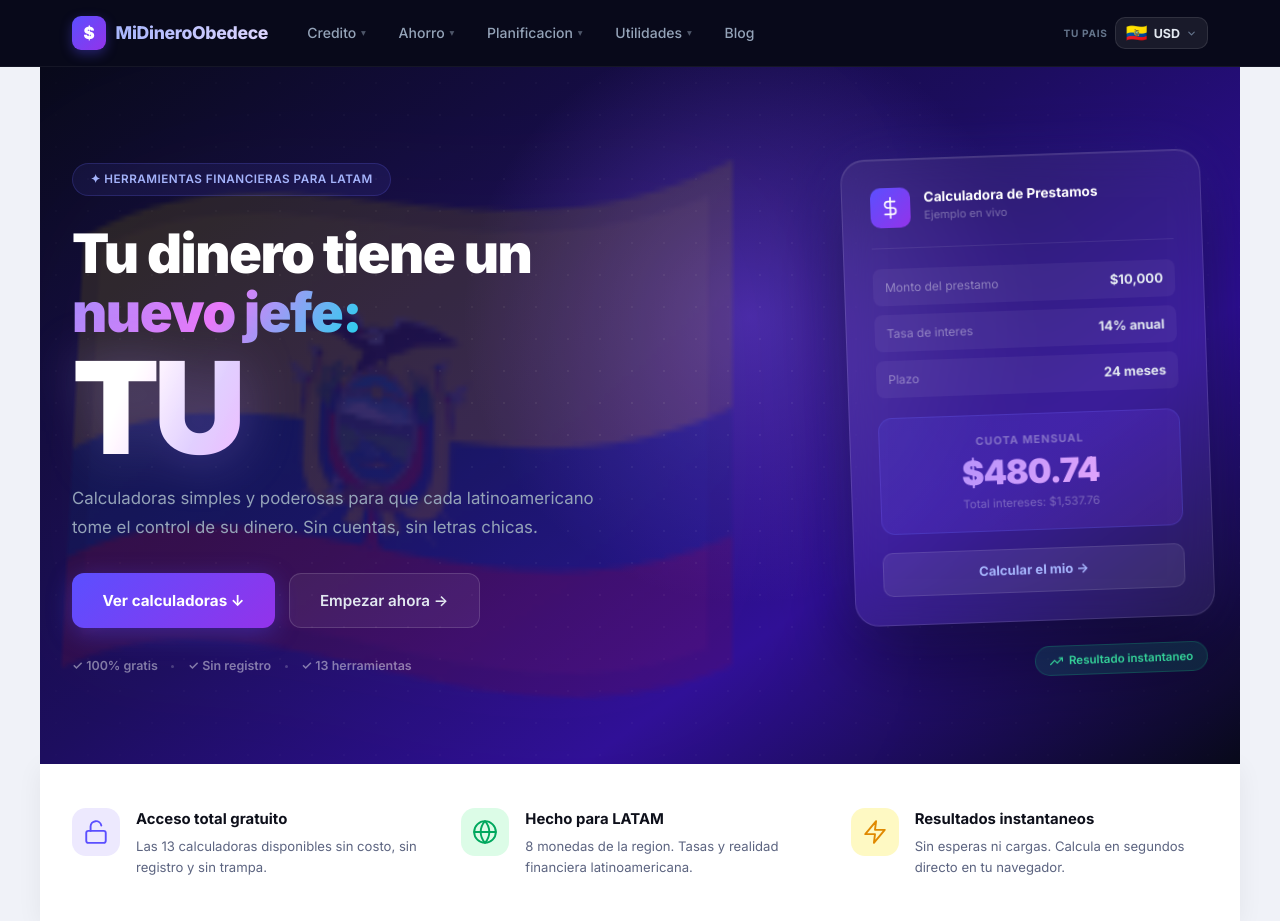
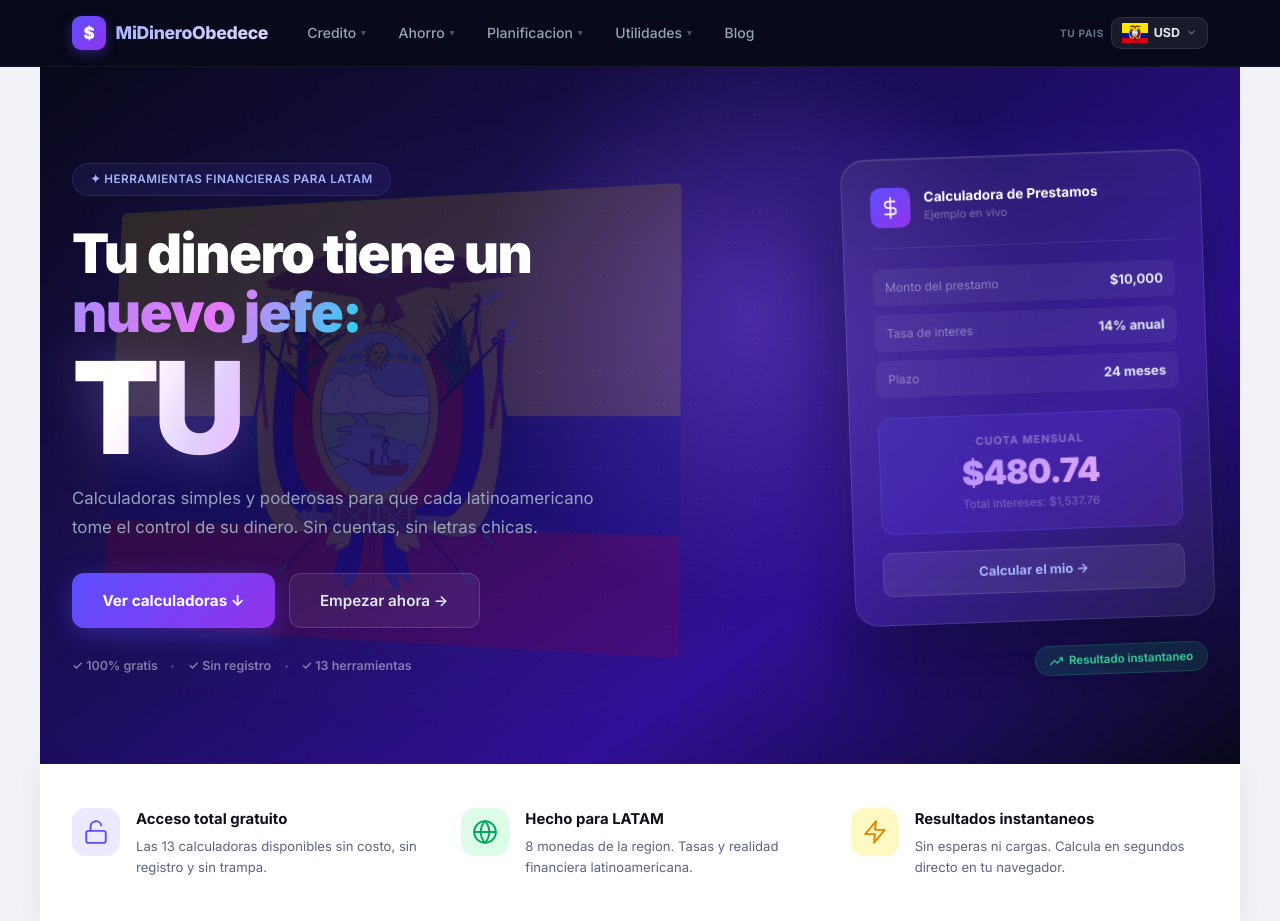
Before and after one commit to rgomezarroyo/midineroobedece, a Flask app: page / in a window 1280 px wide. Shown: the top 921 px of the page. Run offline with Flask 3, Linux system fonts and the light colour scheme; some libraries are stand-ins or nearby versions.

Commit message:
fix: replace emoji flags with flag-icons SVG library for cross-platform rendering
- Hero watermark: <span> emoji -> <img> with SVG src (ec.svg default)
- Dropdown options: all 8 emoji spans -> fi fi-XX classes
- style.css: .hero-flag-wm uses width/height:auto instead of font-size
- main.js: CP_FLAGS adds ISO code [2], selectCurrency/DOMContentLoaded
  update className and wm.src instead of textContent

Co-Authored-By: Claude Sonnet 4.6 <noreply@anthropic.com>

```diff
--- a/app/static/css/style.css
+++ b/app/static/css/style.css
@@ -325,6 +325,9 @@ header {
     text-align: center;
 }
 
+.cp-flag-sel.fi { font-size: 1.2rem; line-height: 1; }
+.cp-flag.fi { font-size: 1.4rem; border-radius: 3px; width: auto; }
+
 .cp-info {
     display: flex;
     flex-direction: column;
@@ -483,13 +486,14 @@ main {
     position: absolute;
     left: 50%;
     top: 50%;
-    font-size: clamp(12rem, 48vw, 30rem);
-    line-height: 1;
+    width: clamp(20rem, 60vw, 48rem);
+    height: auto;
+    border-radius: 6px;
     pointer-events: none;
     user-select: none;
     z-index: 0;
     opacity: 0.12;
-    filter: blur(0.4px) drop-shadow(0 0 80px rgba(167,139,250,0.25));
+    filter: blur(0.5px) drop-shadow(0 0 80px rgba(167,139,250,0.25));
     animation: heroFlagWave 7s cubic-bezier(0.45, 0.05, 0.55, 0.95) infinite;
     transition: opacity 0.38s ease;
     will-change: transform, opacity;
@@ -529,7 +533,7 @@ main {
 @media (min-width: 1025px) {
     .hero-flag-wm {
         left: 28%;
-        font-size: min(52rem, 46vw);
+        width: min(52rem, 46vw);
         opacity: 0.13;
     }
     .hero-tu {
--- a/app/static/js/main.js
+++ b/app/static/js/main.js
@@ -139,14 +139,14 @@ function changeCurrency(code) {
 
 // ── CURRENCY PICKER ──
 var CP_FLAGS = {
-  USD: ['🇪🇨', 'Ecuador'],
-  MXN: ['🇲🇽', 'Mexico'],
-  COP: ['🇨🇴', 'Colombia'],
-  PEN: ['🇵🇪', 'Peru'],
-  ARS: ['🇦🇷', 'Argentina'],
-  CLP: ['🇨🇱', 'Chile'],
-  BRL: ['🇧🇷', 'Brasil'],
-  BOB: ['🇧🇴', 'Bolivia'],
+  USD: ['🇪🇨', 'Ecuador',   'ec'],
+  MXN: ['🇲🇽', 'Mexico',    'mx'],
+  COP: ['🇨🇴', 'Colombia',  'co'],
+  PEN: ['🇵🇪', 'Peru',      'pe'],
+  ARS: ['🇦🇷', 'Argentina', 'ar'],
+  CLP: ['🇨🇱', 'Chile',     'cl'],
+  BRL: ['🇧🇷', 'Brasil',    'br'],
+  BOB: ['🇧🇴', 'Bolivia',   'bo'],
 };
 
 function toggleCurrencyPicker(e) {
@@ -163,7 +163,11 @@ function selectCurrency(code) {
   if (!data) return;
   var flagEl = document.getElementById('cp-flag-sel');
   var codeEl = document.getElementById('cp-code-sel');
-  if (flagEl) { flagEl.textContent = data[0]; flagEl.classList.remove('flag-pick'); void flagEl.offsetWidth; flagEl.classList.add('flag-pick'); }
+  if (flagEl) {
+    flagEl.className = 'cp-flag-sel fi fi-' + data[2];
+    void flagEl.offsetWidth;
+    flagEl.classList.add('flag-pick');
+  }
   if (codeEl) codeEl.textContent = code;
   document.querySelectorAll('.cp-option').forEach(function(el) {
     el.classList.toggle('active', el.dataset.code === code);
@@ -177,7 +181,7 @@ function selectCurrency(code) {
   if (wm && data) {
     wm.classList.add('swapping');
     setTimeout(function() {
-      wm.textContent = data[0];
+      wm.src = 'https://cdn.jsdelivr.net/npm/flag-icons@6.11.0/flags/4x3/' + data[2] + '.svg';
       wm.classList.remove('swapping');
     }, 380);
   }
@@ -197,14 +201,14 @@ document.addEventListener('DOMContentLoaded', function () {
   if (data) {
     var flagEl = document.getElementById('cp-flag-sel');
     var codeEl = document.getElementById('cp-code-sel');
-    if (flagEl) flagEl.textContent = data[0];
+    if (flagEl) flagEl.className = 'cp-flag-sel fi fi-' + data[2];
     if (codeEl) codeEl.textContent = saved;
     document.querySelectorAll('.cp-option').forEach(function(el) {
       el.classList.toggle('active', el.dataset.code === saved);
     });
     // Sincroniza bandera hero
     var wm = document.getElementById('hero-flag-wm');
-    if (wm) wm.textContent = data[0];
+    if (wm) wm.src = 'https://cdn.jsdelivr.net/npm/flag-icons@6.11.0/flags/4x3/' + data[2] + '.svg';
   }
   var sym = MDO_CURRENCIES[saved].symbol;
   document.querySelectorAll('.cur-sym').forEach(function(el) { el.textContent = sym; });
--- a/app/templates/base.html
+++ b/app/templates/base.html
@@ -73,6 +73,7 @@
     <link rel="preconnect" href="https://fonts.googleapis.com">
     <link rel="preconnect" href="https://fonts.gstatic.com" crossorigin>
     <link href="https://fonts.googleapis.com/css2?family=Inter:wght@400;500;600;700;800;900&display=swap" rel="stylesheet">
+    <link rel="stylesheet" href="https://cdn.jsdelivr.net/npm/flag-icons@6.11.0/css/flag-icons.min.css">
     <link rel="stylesheet" href="{{ url_for('static', filename='css/style.css') }}">
 </head>
 <body>
@@ -240,41 +241,41 @@
             <div class="currency-picker" id="currency-picker">
                 <span class="cp-label">Tu pais</span>
                 <button class="currency-trigger" id="currency-trigger" onclick="toggleCurrencyPicker(event)" aria-label="Seleccionar moneda">
-                    <span class="cp-flag-sel" id="cp-flag-sel">🇪🇨</span>
+                    <span class="cp-flag-sel fi fi-ec" id="cp-flag-sel"></span>
                     <span class="cp-code-sel" id="cp-code-sel">USD</span>
                     <svg class="cp-chevron" viewBox="0 0 24 24" fill="none" stroke="currentColor" stroke-width="2.5" stroke-linecap="round" stroke-linejoin="round"><polyline points="6 9 12 15 18 9"/></svg>
                 </button>
                 <div class="cp-dropdown" id="cp-dropdown" onclick="event.stopPropagation()">
                     <div class="cp-option active" data-code="USD" onclick="selectCurrency('USD')">
-                        <span class="cp-flag">🇪🇨</span>
+                        <span class="cp-flag fi fi-ec"></span>
                         <div class="cp-info"><strong>Ecuador</strong><span>USD $</span></div>
                     </div>
                     <div class="cp-option" data-code="MXN" onclick="selectCurrency('MXN')">
-                        <span class="cp-flag">🇲🇽</span>
+                        <span class="cp-flag fi fi-mx"></span>
                         <div class="cp-info"><strong>Mexico</strong><span>MXN $</span></div>
                     </div>
                     <div class="cp-option" data-code="COP" onclick="selectCurrency('COP')">
-                        <span class="cp-flag">🇨🇴</span>
+                        <span class="cp-flag fi fi-co"></span>
                         <div class="cp-info"><strong>Colombia</strong><span>COP $</span></div>
                     </div>
                     <div class="cp-option" data-code="PEN" onclick="selectCurrency('PEN')">
-                        <span class="cp-flag">🇵🇪</span>
+                        <span class="cp-flag fi fi-pe"></span>
                         <div class="cp-info"><strong>Peru</strong><span>PEN S/</span></div>
                     </div>
                     <div class="cp-option" data-code="ARS" onclick="selectCurrency('ARS')">
-                        <span class="cp-flag">🇦🇷</span>
+                        <span class="cp-flag fi fi-ar"></span>
                         <div class="cp-info"><strong>Argentina</strong><span>ARS $</span></div>
                     </div>
                     <div class="cp-option" data-code="CLP" onclick="selectCurrency('CLP')">
-                        <span class="cp-flag">🇨🇱</span>
+                        <span class="cp-flag fi fi-cl"></span>
                         <div class="cp-info"><strong>Chile</strong><span>CLP $</span></div>
                     </div>
                     <div class="cp-option" data-code="BRL" onclick="selectCurrency('BRL')">
-                        <span class="cp-flag">🇧🇷</span>
+                        <span class="cp-flag fi fi-br"></span>
                         <div class="cp-info"><strong>Brasil</strong><span>BRL R$</span></div>
                     </div>
                     <div class="cp-option" data-code="BOB" onclick="selectCurrency('BOB')">
-                        <span class="cp-flag">🇧🇴</span>
+                        <span class="cp-flag fi fi-bo"></span>
                         <div class="cp-info"><strong>Bolivia</strong><span>BOB Bs.</span></div>
                     </div>
                 </div>
--- a/app/templates/index.html
+++ b/app/templates/index.html
@@ -48,7 +48,7 @@
 <section class="hero">
     <div class="hero-glow"></div>
     <div class="hero-dots"></div>
-    <span class="hero-flag-wm" id="hero-flag-wm" aria-hidden="true">🇪🇨</span>
+    <img class="hero-flag-wm" id="hero-flag-wm" src="https://cdn.jsdelivr.net/npm/flag-icons@6.11.0/flags/4x3/ec.svg" alt="" aria-hidden="true">
     <div class="hero-inner">
 
         <div class="hero-content">
```
